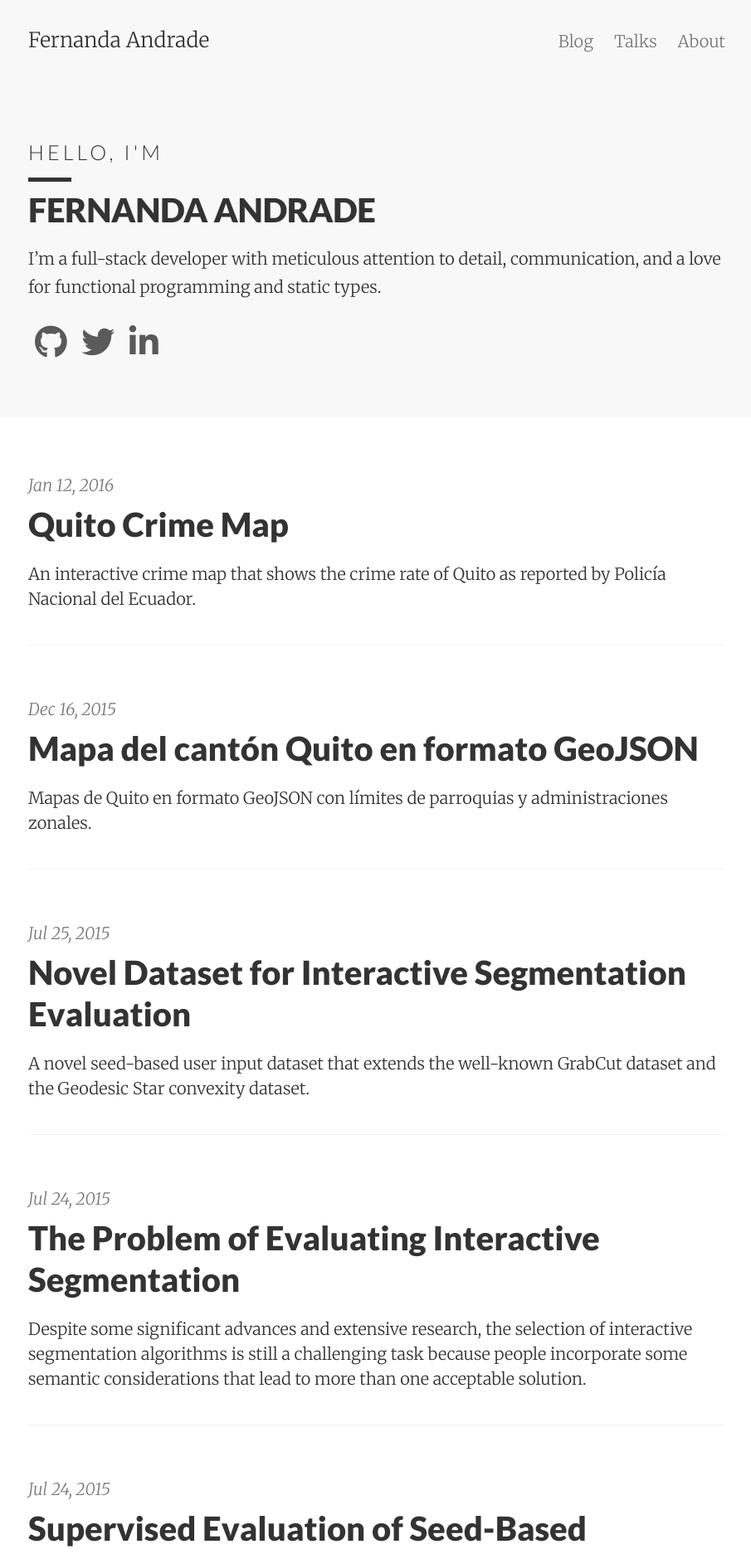
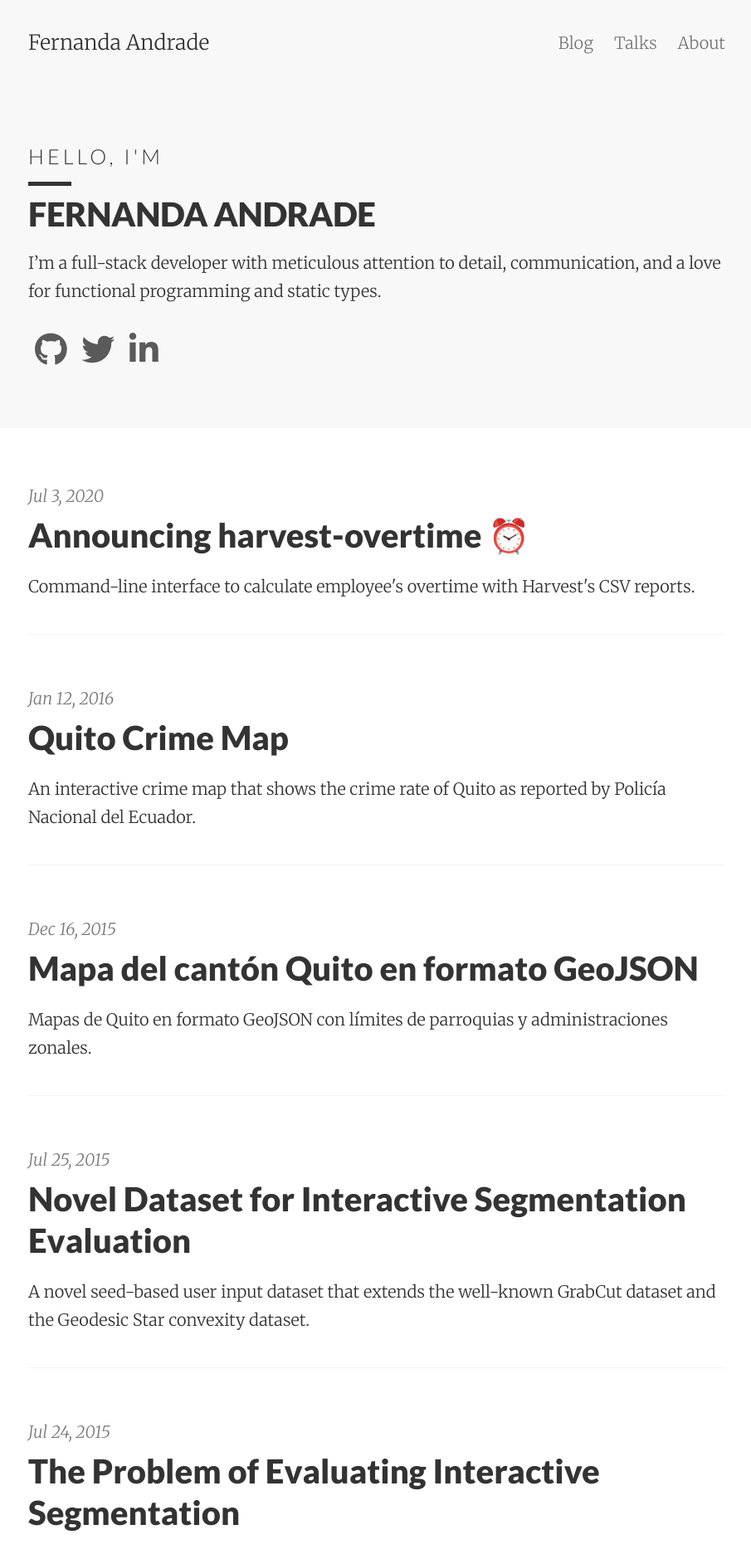
Before and after one commit to flandrade/flandrade.github.io, a Jekyll site: the page built from index.html, in a window 1280 px wide. Shown: the top 1873 px of the page at 83% size, without its empty margins (186-1091 px from the left). Built offline with Jekyll 4.4.1, drawn with Linux system fonts in a browser that asks for light colours; nearby versions of some CDN libraries; the list of posts is cut into pages by our own code; some of the changed lines change nothing that is shown.

Commit message:
Post harvest-overtime (#15)

```diff
--- /dev/null
+++ b/_posts/2020-07-03-harvest-overtime-release.md
@@ -0,0 +1,30 @@
+---
+layout:     post
+date:       2020-07-03 21:55:00
+title:      Announcing harvest-overtime ⏰
+summary:    Command-line interface to calculate employee's overtime with Harvest's CSV reports.
+categories: projects
+tags:       [english, cli, project, harvest, typescript]
+---
+
+[Harvest](https://www.getharvest.com/) is a service that provides time tracking for small
+businesses. They provide numerous reports to make sure projects are healthy. However, although you can
+keep track of employees' working time, there is no visibility of overtime details.
+
+For this reason, I'm happy to announce [harvest-overtime](https://github.com/flandrade/harvest-overtime). It's a command-line interface to calculate employee's overtime with
+[Harvest's CSV reports](https://help.getharvest.com/harvest/reports/managing-harvest-reports/time-report/). The goal of this tool is to provide the information to calculate overtime pay correctly.
+
+### Features ✨
+
+- Calculates overtime: generates a report or prints to the command line.
+- Includes total time per day and an overtime report of both weekdays and weekends.
+- Supports any reporting period. It can be a week or several months.
+- Supports standard full-time work (40 hours per week: 8 hours per day), but you can change this value.
+
+### Usage and Feedback 🏗
+
+To use this tool, please [check the documentation](https://github.com/flandrade/harvest-overtime#harvest-overtime-). You'll find an [installation guide](https://github.com/flandrade/harvest-overtime#harvest-overtime-) and [some examples](https://github.com/flandrade/harvest-overtime#-examples). This is how a final report looks like:
+
+<script src="https://gist.github.com/flandrade/b1121bba11ae01c97ac8859bf1673f81.js"></script>
+
+This CLI was built with TypeScript and Node.js. If you have any suggestions or want to let me know what you think of this tool, feel free to open [an issue](https://github.com/flandrade/harvest-overtime/issues).
--- a/_sass/_variables.scss
+++ b/_sass/_variables.scss
@@ -2,7 +2,7 @@
 $base-font-size: 14px !default;
 $bold-font-weight: bold !default;
 $font-family: 'Merriweather', 'PT Serif', Georgia, 'Times New Roman', serif !default;
-$line-height: 1.5 !default;
+$line-height: 1.7 !default;
 $heading-font-family: 'Lato', 'Helvetica Neue', Helvetica, sans-serif !default;
 $heading-font-weight: 900 !default;
 $heading-line-height: 1.25 !default;
```
